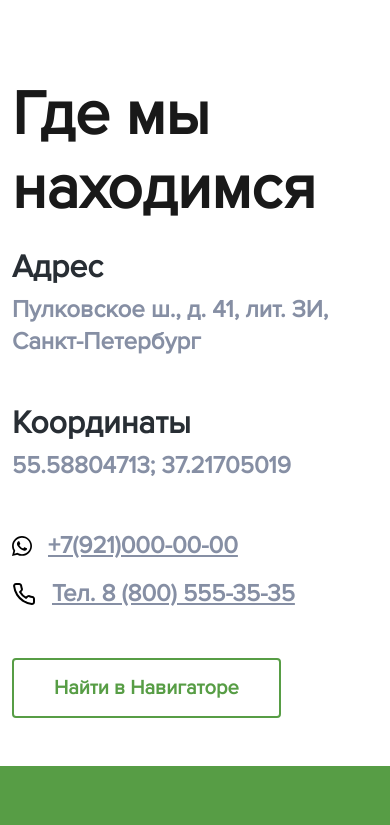
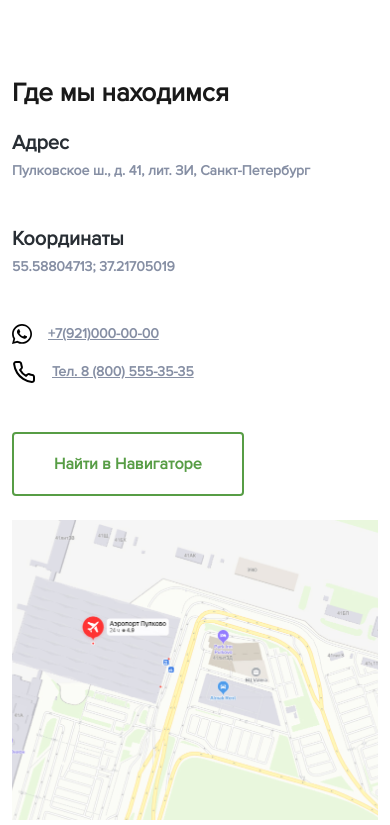
Before and after one commit to Isakwasser/carfly, a Vue app: page / in a window 390 px wide. Shown: the part 4480-5305 px from the top of the page. Built offline with nearby package versions, Linux system fonts and the light colour scheme.

Commit message:
Adaptive Location

```diff
--- a/src/styles/_location.scss
+++ b/src/styles/_location.scss
@@ -1,35 +1,23 @@
 @import 'common';
 .Location {
     h2 {
-        // font-family: 'Proxima Nova';
         font-style: normal;
         font-weight: 800;
-        font-size: 62px;
-        line-height: 74px;
         color: $dark;
     }
     h3 {
-        // font-family: 'Proxima Nova';
         font-style: normal;
         font-weight: 800;
-        font-size: 32px;
-        line-height: 36px;
         color: $dark2;
     }
     &__info {
-        // font-family: 'Proxima Nova';
         font-style: normal;
         font-weight: 600;
-        font-size: 24px;
-        line-height: 32px;
         color: $graydark;
     }
     &__contacts {
-        // font-family: 'Proxima Nova';
         font-style: normal;
         font-weight: 600;
-        font-size: 24px;
-        line-height: 32px;
         a {
             color: $graydark;
         }
@@ -42,8 +30,6 @@
         // font-family: 'Proxima Nova';
         font-style: normal;
         font-weight: 700;
-        font-size: 20px;
-        line-height: 20px;
         text-align: center;
         color: #579D45;
         text-decoration: none;
@@ -57,5 +43,6 @@
         background-image: url('../assets/map.jpg');
         background-size: cover;
         background-position: center;
+        min-height: 300px;
     }
 }
--- a/src/views/LocationView.vue
+++ b/src/views/LocationView.vue
@@ -2,25 +2,26 @@
     <div class="Location position-relative pb-5" id="location">
         <div class="container pt-5">
             <div class="row pt-5">
-                <div class="col-md-5">
+                <div class="col-md-5 mb-4 mb-md-0">
                     <h2 class="mb-4">Где мы находимся</h2>
                     <div class="mb-5">
-                        <h3 class="mb-2">Адрес</h3>
-                        <div class="Location__info">Пулковское ш., д. 41, лит. ЗИ, Санкт-Петербург</div>
+                        <h3 class="mb-2 extra32">Адрес</h3>
+                        <div class="Location__info semi24-32">Пулковское ш., д. 41, лит. ЗИ, Санкт-Петербург</div>
                     </div>
                     <div class="mb-5">
-                        <h3 class="mb-2">Координаты</h3>
-                        <div class="Location__info">55.58804713; 37.21705019</div>
+                        <h3 class="mb-2 extra32">Координаты</h3>
+                        <div class="Location__info semi24-32">55.58804713; 37.21705019</div>
                     </div>
                     <div class="Location__contacts mb-5">
                         <div class="mb-3">
-                            <a href="https://wa.me/79210000000" target="_blank" class="d-flex align-items-center">
+                            <a href="https://wa.me/79210000000" target="_blank"
+                                class="d-flex align-items-center semi24-32">
                                 <img src="../assets/WhatsApp.svg" class="img-fluid me-3" alt="">
                                 +7(921)000-00-00
                             </a>
                         </div>
                         <div>
-                            <a href="tel:88005553535" class="d-flex align-items-center">
+                            <a href="tel:88005553535" class="d-flex align-items-center semi24-32">
                                 <img src="../assets/phone-call.svg" class="img-fluid me-3" alt="">
                                 Тел. 8 (800) 555-35-35</a>
                         </div>
@@ -28,7 +29,7 @@
                     <a href="#" class="Location__action">Найти в Навигаторе</a>
                 </div>
                 <div class="col-md-7">
-                    <div class="h-100 w-100 Location__map">
+                    <div class="h-100 w-100 Location__map text-button">
 
                     </div>
                 </div>
```
